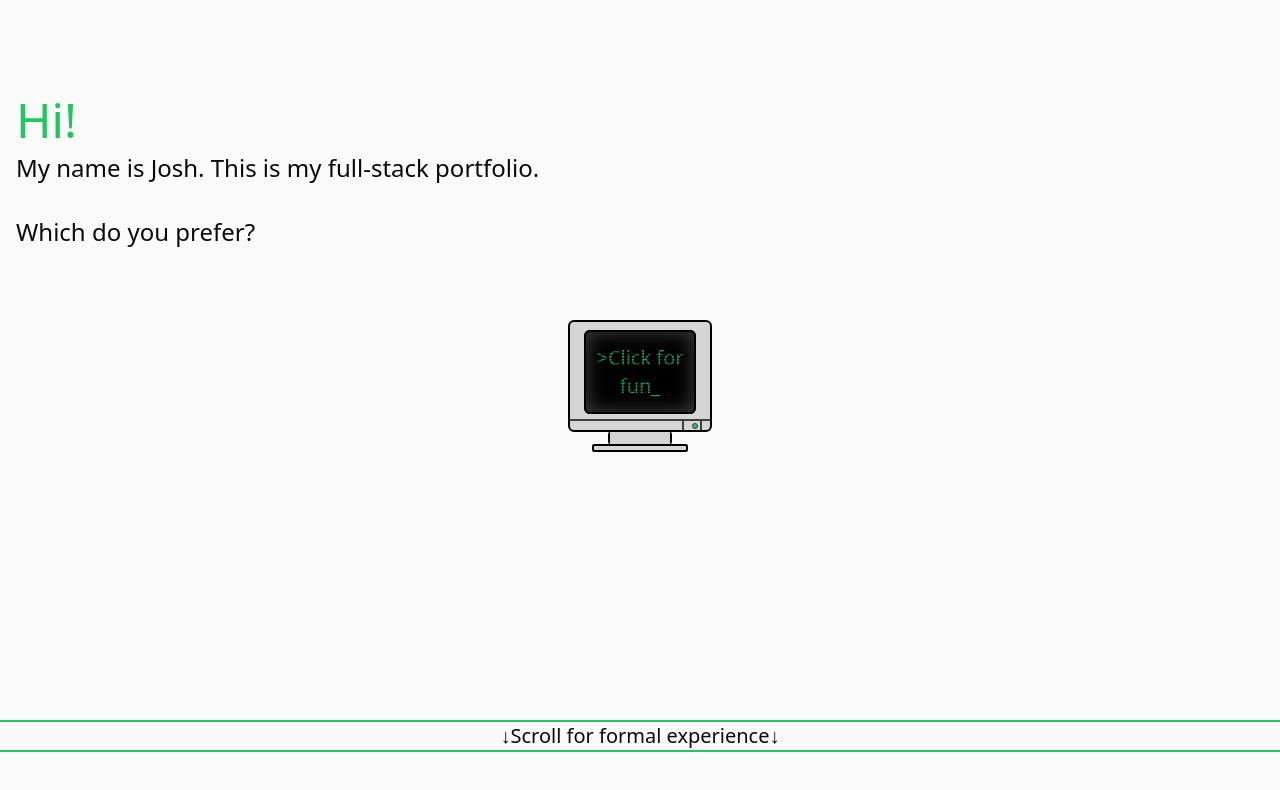
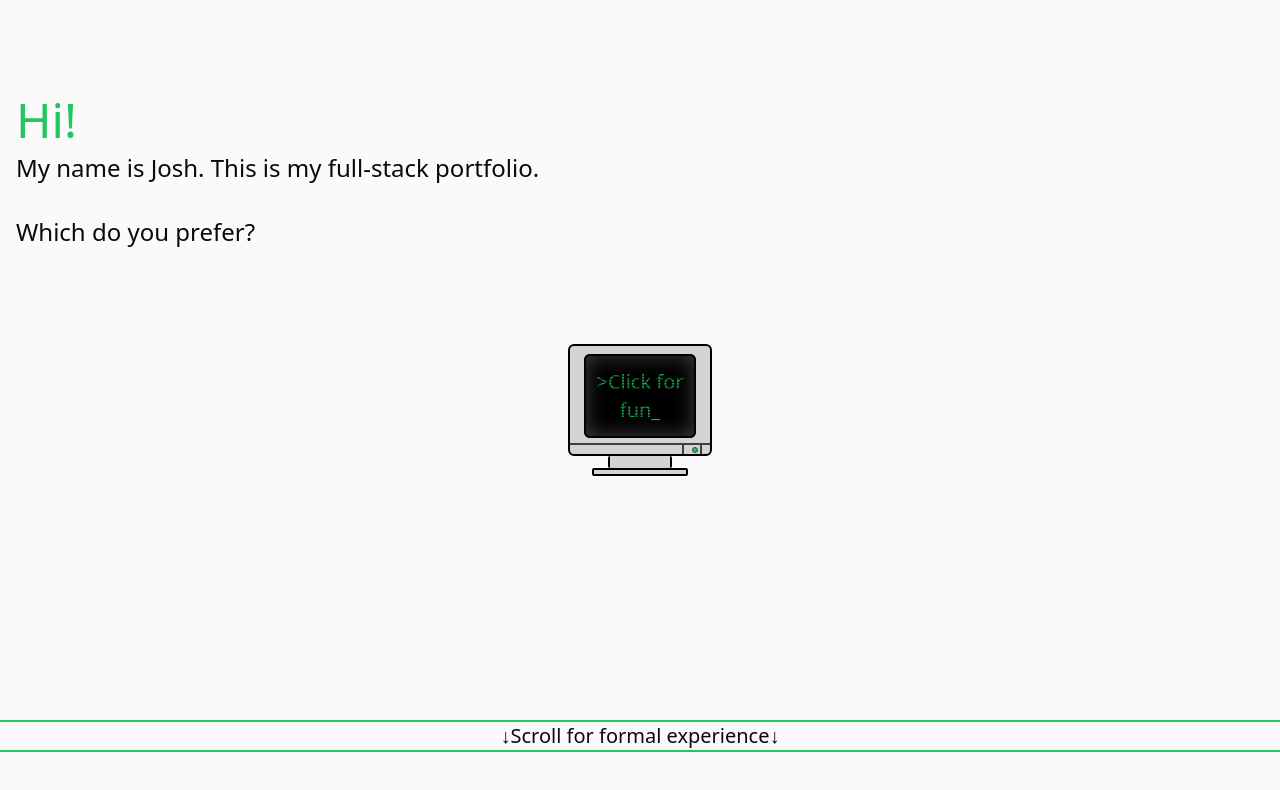
Before and after one commit to jrbarnhart/portfolio, a React (Vite) app: page / in a window 1280 px wide. Shown: the top 790 px of the page. Built offline with nearby package versions, Linux system fonts and the light colour scheme; the HTML template or start-up script is replaced by a standard one.

Commit message:
Change py to pt

```diff
--- a/src/components/Lander/Lander.tsx
+++ b/src/components/Lander/Lander.tsx
@@ -5,7 +5,7 @@ const Lander = () => {
   return (
     <div className="grid grid-rows-[min-content_minmax(min-content,_1fr)_1fr] h-screen w-full bg-transparent text-neutral-950 dark:text-neutral-50">
       <TitleCard />
-      <div className="grid content-center justify-center py-12">
+      <div className="grid content-center justify-center pt-12">
         <FunButton />
       </div>
       <div className="grid items-end">
```
